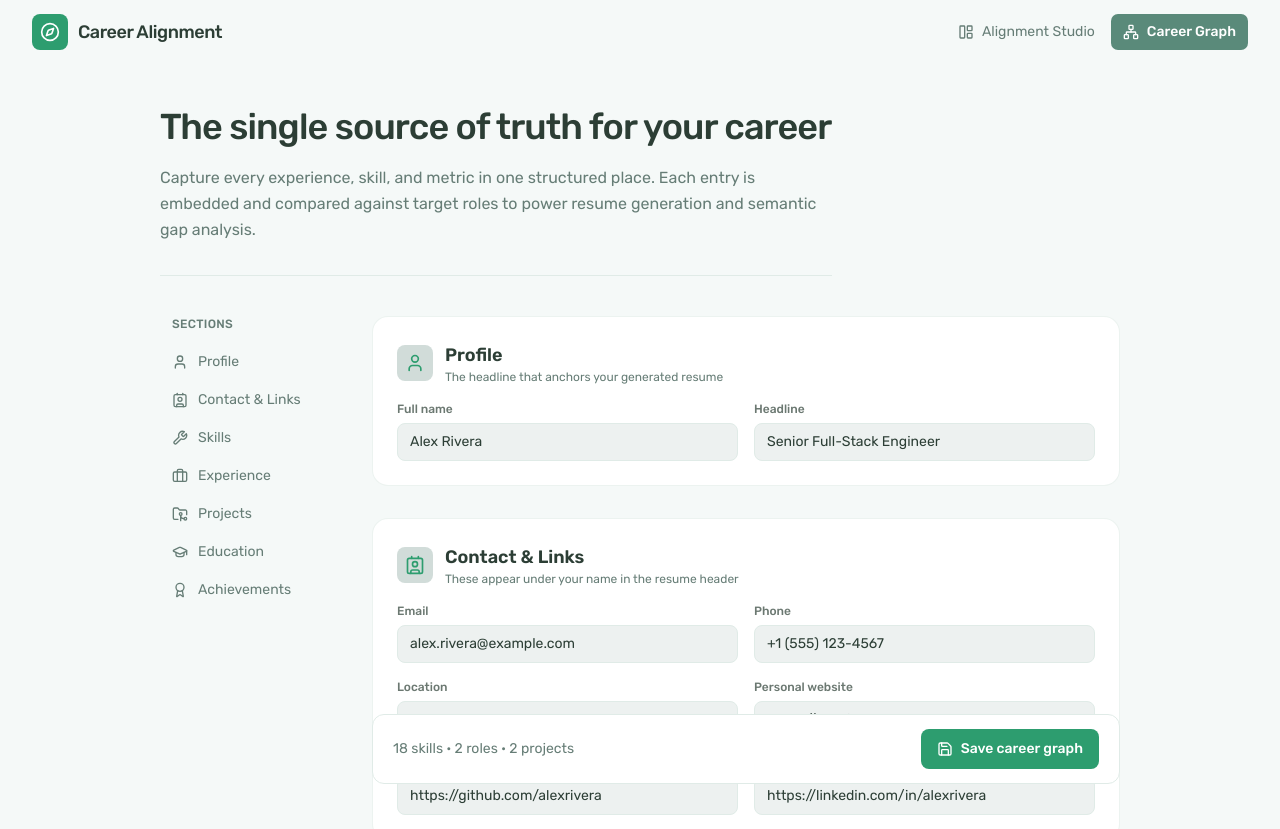
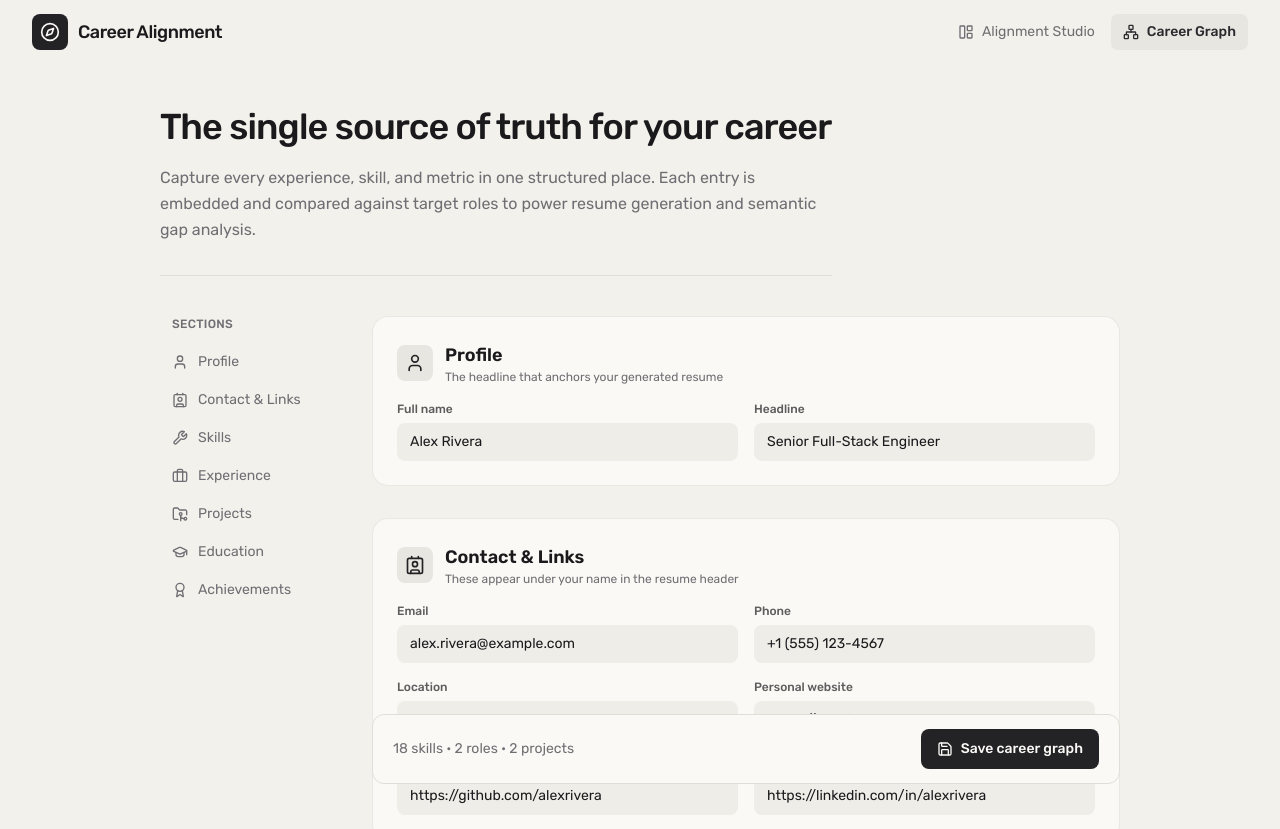
Before and after one commit to Vedant224/Semantic-Career-Alignment-Engine, a Next.js app: page /career-graph in a window 1280 px wide. Shown: the top 829 px of the page. Built offline with nearby package versions, Linux system fonts and the light colour scheme.

Commit message:
Revert "ui color changes to green"

```diff
--- a/app/globals.css
+++ b/app/globals.css
@@ -4,8 +4,8 @@
 @layer base {
   html,
   body {
-    background-color: #f5f9f8;
-    color: #2c3e35;
+    background-color: #f3f1ec;
+    color: #1a1a1c;
   }
 }
 
@@ -48,42 +48,42 @@
 :root {
   --radius: 0.5rem;
 
-  /* Enhanced wellness palette — vibrant emerald green, professional aesthetic */
-  --background: #f5f9f8;
-  --foreground: #2c3e35;
+  /* Ink-wash gallery theme — charcoal black, cool gray, soft ivory */
+  --background: #f3f1ec;
+  --foreground: #1a1a1c;
 
-  --card: #ffffff;
-  --card-foreground: #2c3e35;
+  --card: #faf9f5;
+  --card-foreground: #1a1a1c;
 
-  --popover: #ffffff;
-  --popover-foreground: #2c3e35;
+  --popover: #faf9f5;
+  --popover-foreground: #1a1a1c;
 
-  /* Primary action — vibrant emerald green */
-  --primary: #2d9d6f;
-  --primary-foreground: #ffffff;
+  /* Primary action — charcoal ink */
+  --primary: #232326;
+  --primary-foreground: #faf9f5;
 
-  /* Secondary accent — rich sage green */
-  --secondary: #5a8a7a;
-  --secondary-foreground: #ffffff;
+  /* Cool gray tint used for active nav, tags, panels */
+  --secondary: #e8e6e0;
+  --secondary-foreground: #2a2a2e;
 
-  --muted: #d1dcd9;
-  --muted-foreground: #667d76;
+  --muted: #e8e6e0;
+  --muted-foreground: #6e6e73;
 
-  --accent: #2d9d6f;
-  --accent-foreground: #ffffff;
+  --accent: #e8e6e0;
+  --accent-foreground: #2a2a2e;
 
-  --border: #e0ebe7;
-  --input: #f5f9f8;
-  /* Focus border — emerald */
-  --ring: #2d9d6f;
+  --border: #e0ded7;
+  --input: #cfcdc6;
+  /* Focus border — cool gray, no glow */
+  --ring: #8a8a90;
 
-  /* Semantic alignment states — refined wellness versions */
-  --match: #2d9d6f;
-  --match-foreground: #f0f7f4;
-  --gap: #a67d7d;
-  --gap-foreground: #faf5f5;
-  --partial: #c4a989;
-  --partial-foreground: #fdfcf9;
+  /* Semantic alignment states — muted, gallery-friendly */
+  --match: #3f6b57;
+  --match-foreground: #e4efe9;
+  --gap: #9a4f4f;
+  --gap-foreground: #f3e4e4;
+  --partial: #8a6a3a;
+  --partial-foreground: #f1e8d9;
 }
 
 @layer base {
--- a/components/career-graph/career-graph-form.tsx
+++ b/components/career-graph/career-graph-form.tsx
@@ -269,7 +269,7 @@ export function CareerGraphForm({ initialGraph }: { initialGraph: CareerGraph })
           {graph.skills.map((skill) => (
             <div
               key={skill.id}
-              className="grid grid-cols-1 gap-2 rounded-lg bg-muted/40 p-2.5 sm:grid-cols-[1fr_auto_auto_auto_auto]"
+              className="grid grid-cols-1 gap-2 rounded-lg bg-secondary/30 p-2.5 sm:grid-cols-[1fr_auto_auto_auto_auto]"
             >
               <Input
                 value={skill.name}
@@ -314,7 +314,7 @@ export function CareerGraphForm({ initialGraph }: { initialGraph: CareerGraph })
         <div className="space-y-4">
           {graph.experiences.length === 0 && <Empty>No experience entries yet.</Empty>}
           {graph.experiences.map((exp) => (
-              <div key={exp.id} className="rounded-xl bg-muted/40 p-4">
+              <div key={exp.id} className="rounded-xl bg-secondary/30 p-4">
               <div className="flex items-start justify-between gap-3">
                 <div className="grid flex-1 gap-3 sm:grid-cols-2">
                   <Field label="Role">
@@ -419,7 +419,7 @@ export function CareerGraphForm({ initialGraph }: { initialGraph: CareerGraph })
         <div className="space-y-4">
           {graph.projects.length === 0 && <Empty>No projects yet.</Empty>}
           {graph.projects.map((project) => (
-              <div key={project.id} className="rounded-xl bg-muted/40 p-4">
+              <div key={project.id} className="rounded-xl bg-secondary/30 p-4">
               <div className="flex items-start justify-between gap-3">
                 <div className="grid flex-1 gap-3 sm:grid-cols-2">
                   <Field label="Project name">
@@ -478,7 +478,7 @@ export function CareerGraphForm({ initialGraph }: { initialGraph: CareerGraph })
         <div className="space-y-4">
           {graph.education.length === 0 && <Empty>No education entries yet.</Empty>}
           {graph.education.map((edu) => (
-              <div key={edu.id} className="rounded-xl bg-muted/40 p-4">
+              <div key={edu.id} className="rounded-xl bg-secondary/30 p-4">
               <div className="flex items-start justify-between gap-3">
                 <div className="grid flex-1 gap-3 sm:grid-cols-2">
                   <Field label="Institution">
@@ -539,7 +539,7 @@ export function CareerGraphForm({ initialGraph }: { initialGraph: CareerGraph })
           {graph.certifications.map((cert) => (
             <div
               key={cert.id}
-              className="grid grid-cols-1 gap-2 rounded-lg bg-muted/40 p-2.5 sm:grid-cols-[1.4fr_1fr_1fr_auto]"
+              className="grid grid-cols-1 gap-2 rounded-lg bg-secondary/30 p-2.5 sm:grid-cols-[1.4fr_1fr_1fr_auto]"
             >
               <Input
                 value={cert.name}
@@ -622,7 +622,7 @@ function SectionNav() {
           <li key={id}>
             <a
               href={`#${id}`}
-              className="flex items-center gap-2.5 rounded-md px-3 py-2 text-sm text-muted-foreground transition-colors hover:bg-muted hover:text-foreground"
+              className="flex items-center gap-2.5 rounded-md px-3 py-2 text-sm text-muted-foreground transition-colors hover:bg-secondary hover:text-foreground"
             >
               <Icon className="h-4 w-4 shrink-0" aria-hidden="true" />
               {label}
@@ -635,7 +635,7 @@ function SectionNav() {
 }
 
 const textareaClass =
-  "w-full resize-none rounded-lg border border-border bg-muted/40 p-3 text-sm text-foreground outline-none transition placeholder:text-muted-foreground/60 focus:border-ring focus:bg-card"
+  "w-full resize-none rounded-lg border border-transparent bg-secondary/60 p-3 text-sm text-foreground outline-none transition placeholder:text-muted-foreground/60 focus:border-ring focus:bg-card"
 
 function Card({
   id,
@@ -656,7 +656,7 @@ function Card({
     <section id={id} className="scroll-mt-24 rounded-2xl border border-border/60 bg-card p-6">
       <div className="mb-4 flex items-start justify-between gap-3">
         <div className="flex items-center gap-3">
-          <span className="flex h-9 w-9 items-center justify-center rounded-lg bg-muted text-primary">
+          <span className="flex h-9 w-9 items-center justify-center rounded-lg bg-secondary text-primary">
             <Icon className="h-5 w-5" aria-hidden="true" />
           </span>
           <div>
@@ -703,7 +703,7 @@ function Input({
       value={value}
       onChange={(e) => onChange(e.target.value)}
       placeholder={placeholder}
-      className="w-full rounded-lg border border-border bg-muted/40 px-3 py-2 text-sm text-foreground outline-none transition placeholder:text-muted-foreground/60 focus:border-ring focus:bg-card"
+      className="w-full rounded-lg border border-transparent bg-secondary/60 px-3 py-2 text-sm text-foreground outline-none transition placeholder:text-muted-foreground/60 focus:border-ring focus:bg-card"
     />
   )
 }
@@ -766,7 +766,7 @@ function Select({
           setActive(Math.max(0, options.indexOf(value)))
         }}
         onKeyDown={onKeyDown}
-        className="flex w-full items-center justify-between gap-2 rounded-lg border border-border bg-muted/40 px-3 py-2 text-sm text-foreground outline-none transition focus:border-ring focus:bg-card"
+        className="flex w-full items-center justify-between gap-2 rounded-lg border border-transparent bg-secondary/60 px-3 py-2 text-sm text-foreground outline-none transition focus:border-ring focus:bg-card"
       >
         <span className="truncate">{value}</span>
         <ChevronDown
@@ -793,7 +793,7 @@ function Select({
                   onMouseEnter={() => setActive(i)}
                   className={cn(
                     "flex w-full items-center justify-between gap-2 rounded-md px-2.5 py-1.5 text-left text-sm transition-colors",
-                    i === active ? "bg-muted text-foreground" : "text-muted-foreground",
+                    i === active ? "bg-secondary text-foreground" : "text-muted-foreground",
                     selected && "font-medium text-foreground",
                   )}
                 >
```
